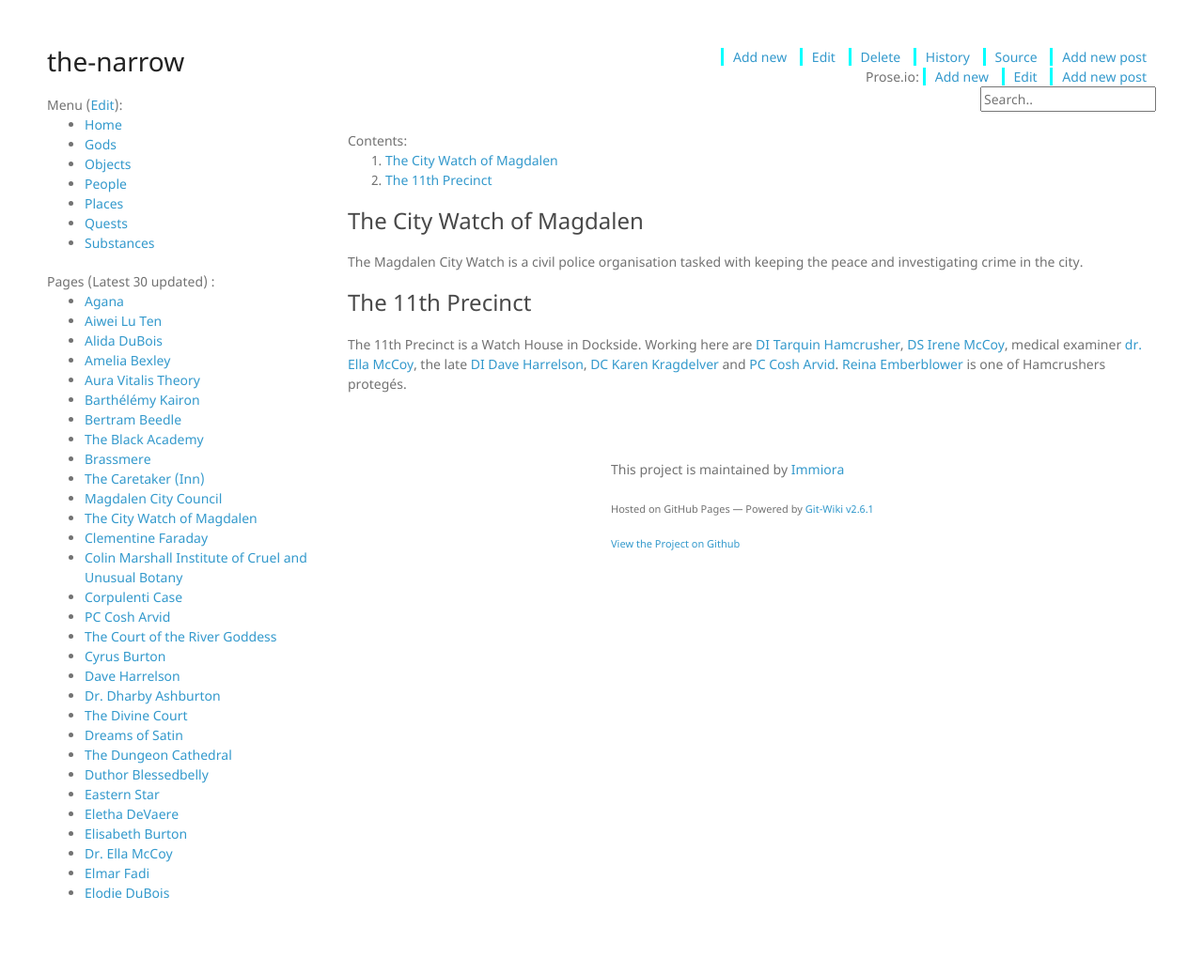
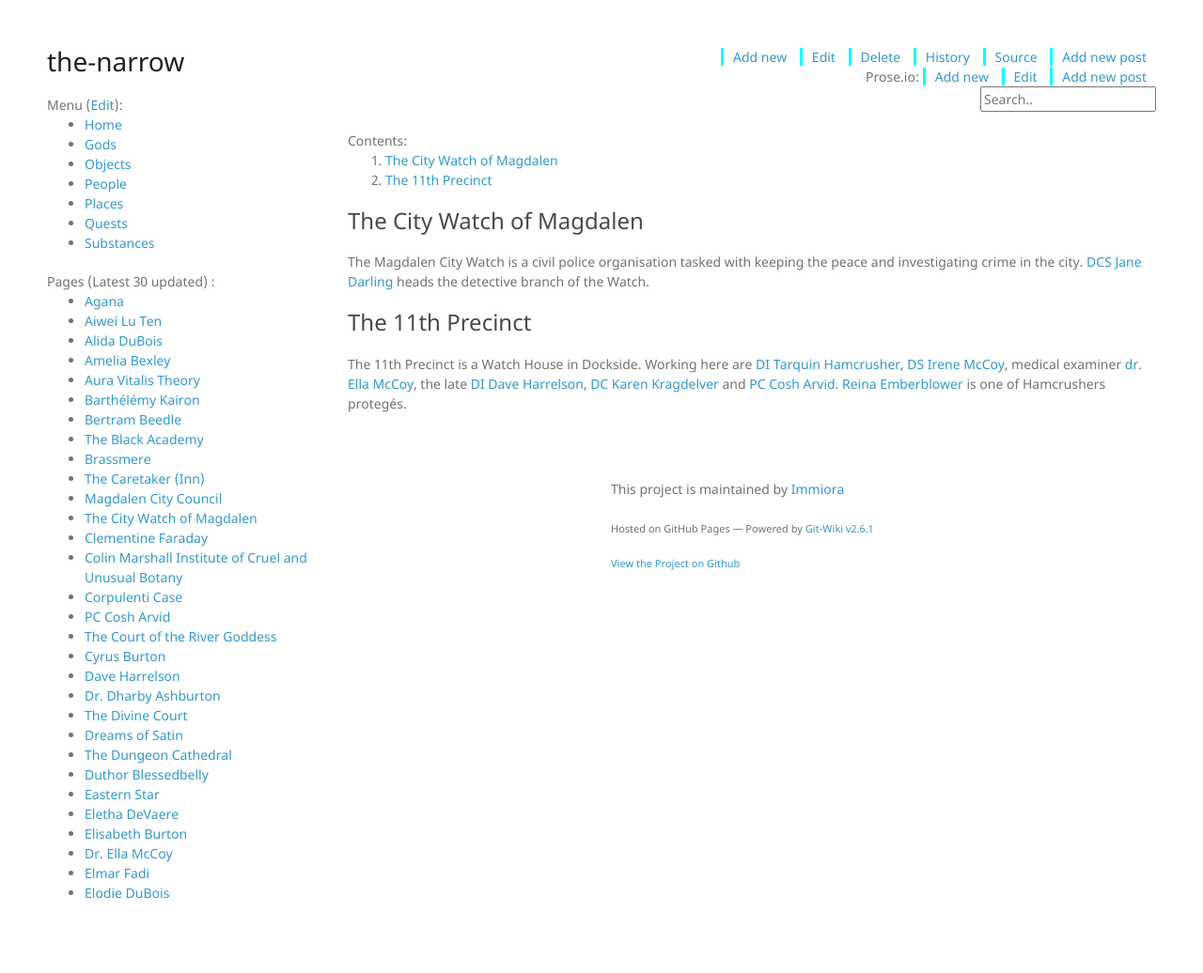
Before and after one commit to Immiora/the-narrow, a Jekyll site: the page built from wiki/places/CityWatch.md, in a window 1280 px wide. Shown: the whole page at 94% size. Built offline with Jekyll 4.4.1, drawn with Linux system fonts in a browser that asks for light colours; nearby versions of some CDN libraries.

Commit message:
Update CityWatch.md

```diff
--- a/wiki/places/CityWatch.md
+++ b/wiki/places/CityWatch.md
@@ -5,7 +5,7 @@ categories: places
 
 ### The City Watch of Magdalen
 
-The Magdalen City Watch is a civil police organisation tasked with keeping the peace and investigating crime in the city.
+The Magdalen City Watch is a civil police organisation tasked with keeping the peace and investigating crime in the city. [DCS Jane Darling](JaneDarling) heads the detective branch of the Watch.
 
 ### The 11th Precinct
 
```
